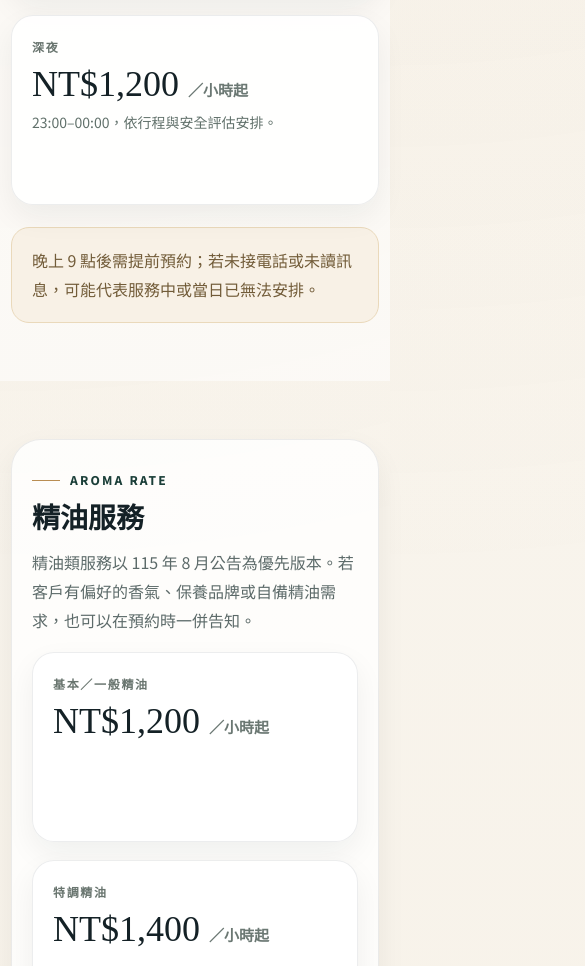
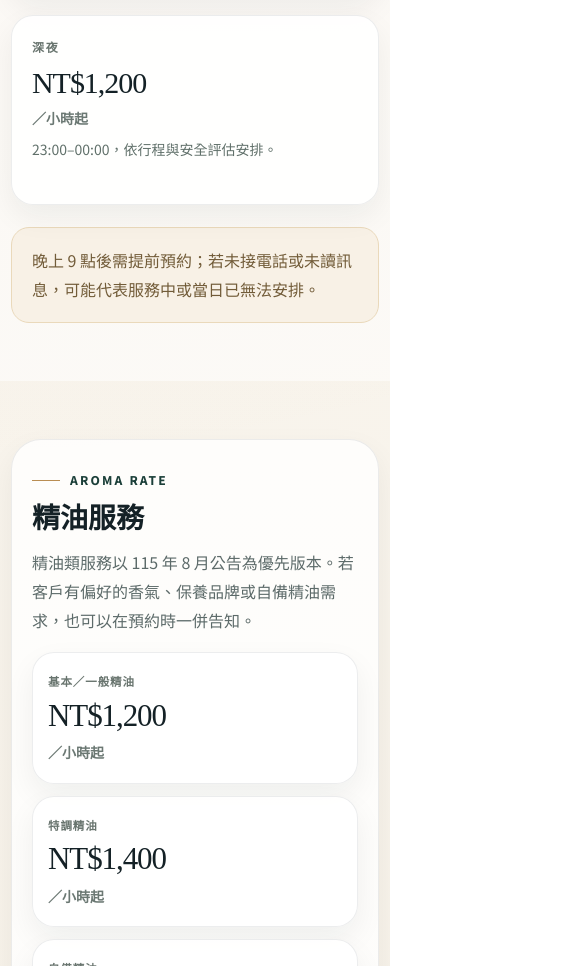
Before and after one commit to movetimetw-massage/anhaig, a plain HTML site: page pricing.html in a window 390 px wide. Shown: the part 1034-2000 px from the top of the page, 585 px wide, since content can reach past the window. Drawn offline with Linux system fonts and the light colour scheme.

Commit message:
Add files via upload

```diff
--- a/assets/style.css
+++ b/assets/style.css
@@ -185,10 +185,10 @@ img{display:block;max-width:100%}
 .story-side{display:grid; grid-template-rows:1fr 1fr; gap:18px; background:transparent; border:none; box-shadow:none}
 .story-side > div{border-radius:28px; overflow:hidden; background:#fff; border:1px solid rgba(20,33,38,.08); box-shadow:var(--shadow-soft)}
 
-.price-box{display:flex; flex-direction:column; gap:6px; min-height:190px}
+.price-box{display:flex; flex-direction:column; gap:8px; min-height:190px; min-width:0; overflow:visible}
 .price-label{font-size:12px; letter-spacing:.14em; text-transform:uppercase; color:#69756f; font-weight:800}
-.price-value{font-family:var(--serif); font-size:36px; line-height:1.12; color:var(--ink)}
-.price-value small{font-size:15px; font-family:var(--sans); color:#6b7873; font-weight:700}
+.price-value{font-family:var(--serif); font-size:clamp(30px,2.6vw,36px); line-height:1.12; color:var(--ink); font-variant-numeric:tabular-nums; letter-spacing:-.035em; max-width:100%; min-width:0; white-space:nowrap}
+.price-value small{display:block; margin-top:10px; font-size:14px; line-height:1.4; letter-spacing:0; font-family:var(--sans); color:#6b7873; font-weight:700; white-space:nowrap}
 .price-box p{font-size:14px}
 
 .table-wrap{
@@ -373,3 +373,41 @@ img{display:block;max-width:100%}
 .portrait-card-img{width:100%; aspect-ratio:4/5; height:auto; object-fit:cover; object-position:center; border-radius:18px; background:var(--deep); margin-bottom:16px;}
 .team-text-link{display:inline-block; margin-top:16px; font-weight:800; color:var(--deep);}
 .team-text-link:hover{text-decoration:underline;}
+
+
+/* --- v5 layout hardening: narrow price groups inside split panels --- */
+.panel .grid-3{gap:12px}
+.panel .grid-3 .card{padding:20px 15px; min-width:0}
+.panel .grid-3 .price-value{font-size:clamp(24px,1.85vw,30px); white-space:normal; overflow-wrap:normal; word-break:keep-all}
+.panel .grid-3 .price-label{font-size:11.5px; letter-spacing:.08em; line-height:1.5}
+.panel .grid-3 .price-box{min-height:172px}
+
+/* Keep large numeric strings from ever creating page-level horizontal scroll. */
+.card,.panel,.metric,.timeline-item,.cta-band,.team-copy{min-width:0}
+.price-value,.metric strong,.footer a{overflow-wrap:anywhere}
+
+@media (max-width:1180px) and (min-width:1025px){
+  .panel .grid-3 .price-value{font-size:24px}
+  .panel .grid-3 .card{padding-left:12px;padding-right:12px}
+}
+
+@media (max-width:1024px){
+  .panel .grid-3{grid-template-columns:repeat(3,minmax(0,1fr))}
+  .panel .grid-3 .price-value{font-size:clamp(27px,4vw,34px)}
+}
+
+@media (max-width:720px){
+  .panel .grid-3{grid-template-columns:1fr}
+  .panel .grid-3 .price-box{min-height:auto}
+  .panel .grid-3 .price-value{font-size:34px}
+}
+
+@media (max-width:390px){
+  .price-value{font-size:30px}
+  .panel .grid-3 .price-value{font-size:31px}
+}
+
+@media (max-width:1120px){
+  .split{grid-template-columns:1fr}
+  .split > .image-panel{max-width:760px; width:100%; margin-inline:auto}
+}
```
Also changed, not shown: 404.html (+1 -1 lines), booking.html (+1 -1 lines), faq.html (+1 -1 lines), index.html (+1 -1 lines), pricing.html (+1 -1 lines), services.html (+1 -1 lines), team.html (+1 -1 lines), 1 other file.
